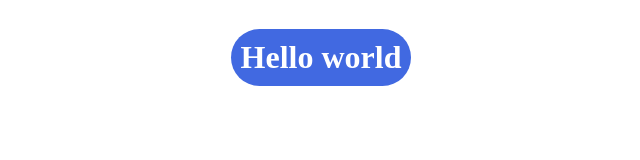
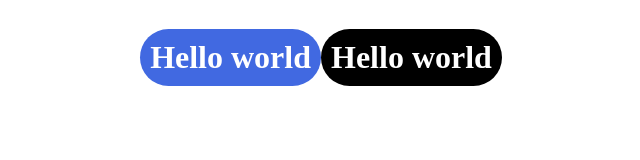
Before and after one commit to Rron1i/Rron-Shehu, a plain HTML site: page index.html in a window 1280 px wide. Shown: the whole page, without its empty margins (319-959 px from the left). Drawn offline with Linux system fonts and the light colour scheme.

Commit message:
Update index.html

```diff
--- a/index.html
+++ b/index.html
@@ -7,5 +7,6 @@
 </head>
 <body style="display: flex; justify-content: center; align-items: center;">
     <h1 style="padding: 10px; border-radius: 30px; background-color: royalblue; color: #fff;">Hello world</h1>
+    <h1 style="padding: 10px; border-radius: 30px; background-color: rgb(0, 0, 0); color: #fff;">Hello world</h1>
 </body>
 </html>
```
